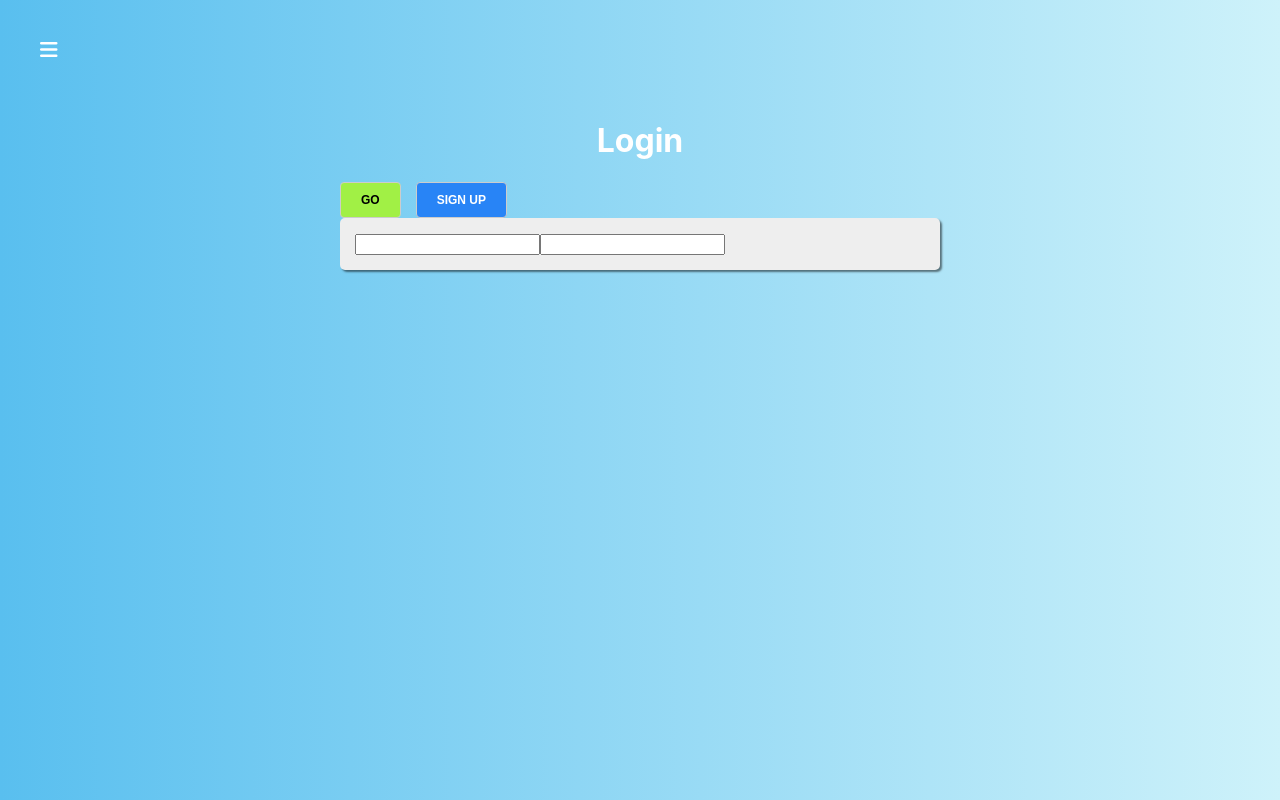
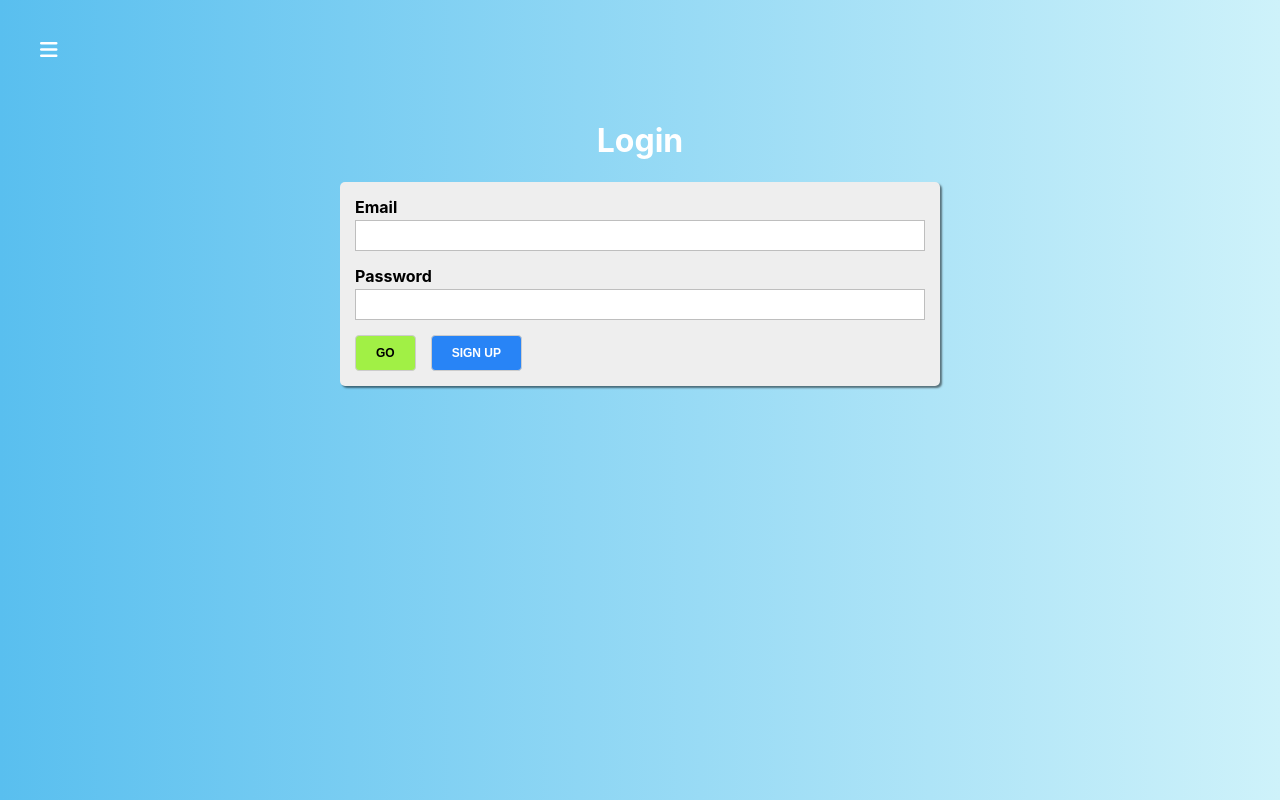
Before and after one commit to casper-ilona/react-quiz, a React app: page /auth in a window 1280 px wide. Built offline with nearby package versions, Linux system fonts and the light colour scheme.

Commit message:
Валидация часть 1

```diff
--- /dev/null
+++ b/src/components/UI/Input/Input.js
@@ -0,0 +1,37 @@
+import React from 'react';
+import classes from './Input.module.css';
+
+function isInvalid({valid, touched, shouldValidate}) {
+  return !valid && shouldValidate && touched
+}
+
+const Input = props => {
+    const inputType = props.type || 'text';
+    const cls = [classes.Input];
+    const htmlFor = `${inputType}-${Math.random()}`;
+
+    if (isInvalid(props)) {
+     cls.push(classes.invalid)
+    }
+
+        return (
+            <div className={cls.join(' ')}>
+                <label htmlFor={htmlFor}>{props.label}</label>
+                <input
+                    type={inputType}
+                    id={htmlFor}
+                    value={props.value}
+                    onChange={props.onChange}
+                />
+
+                {
+                    isInvalid(props)
+                      ?  <span>{props.errorMessage || 'Enter the correct value'}</span>
+                        : null
+                }
+
+
+            </div>
+        );
+};
+export default Input;
--- /dev/null
+++ b/src/components/UI/Input/Input.module.css
@@ -0,0 +1,32 @@
+.Input {
+   margin-bottom: 15px;
+
+}
+ .Input label {
+     margin-bottom:3px;
+     padding: 0;
+     display: block;
+     font-weight: bold;
+ }
+
+ .Input input {
+    display: block;
+    box-sizing: border-box;
+    border: 1px solid #bebebe;
+    padding: 7px;
+    margin: 0 0 5px;
+    width: 100%;
+    outline: none;
+    transition: all 300ms ease-in-out;
+ }
+
+ .Input span {
+    color:#f01f30;
+    font-size: 12px;
+     font-weight: bold;
+ }
+
+ .Input.invalid label{
+    color:#f01f30;
+
+ }
--- a/src/containers/Auth/Auth.js
+++ b/src/containers/Auth/Auth.js
@@ -1,8 +1,7 @@
 import React, { Component } from 'react';
 import classes from './Auth.module.css';
 import Button from "../../components/UI/Button/Button";
-
-
+import Input from "../../components/UI/Input/Input";
 
 
 export default class Auth extends Component {
@@ -11,12 +10,12 @@
 
     };
 
-    registerHandler =() => {
+    registerHandler = () => {
 
     };
 
     submitHandler = event => {
-       event.preventDefault()
+        event.preventDefault();
     };
 
 
@@ -25,6 +24,16 @@
             <div className={classes.Auth}>
                 <div>
                     <h1>Login</h1>
+                    <form onSubmit={this.submitHandler} className={classes.AuthForm}>
+
+                        <Input
+                            label="Email"
+                        />
+
+                        <Input
+                            label="Password"
+                            errorMessage={'TEST'}
+                        />
 
                         <Button
                             type="success"
@@ -39,9 +48,6 @@
                         >
                             Sign up
                         </Button>
-                    <form onSubmit={this.submitHandler} className={classes.AuthForm}>
-                        <input type="text"/>
-                        <input type="text"/>
                     </form>
                 </div>
             </div>
```
Lines whose indentation alone changed are shown as unchanged.
